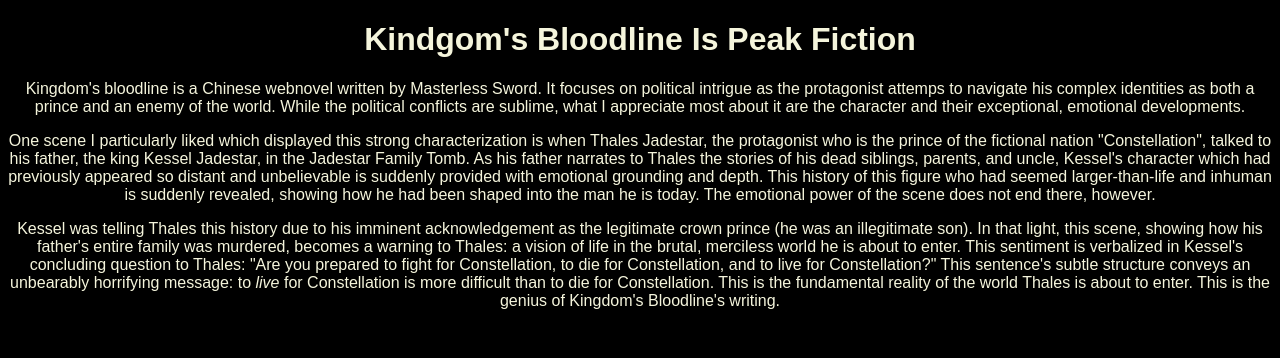
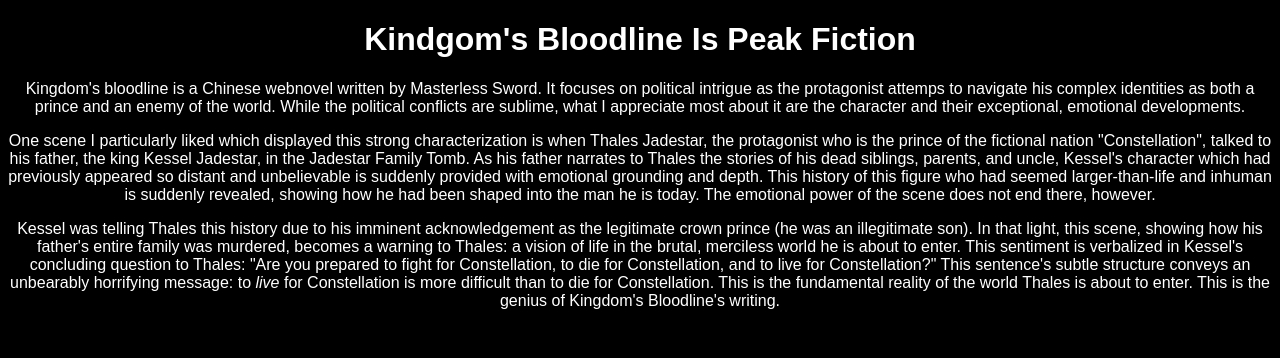
Before and after one commit to MonsterMcEldritch/kbglaze, a plain HTML site: page index.html in a window 1280 px wide. Shown: the top 358 px of the page. Drawn offline with Linux system fonts and the light colour scheme.

Commit message:
Test to get site deployed

```diff
--- a/style.css
+++ b/style.css
@@ -1,6 +1,6 @@
 body {
     background-color: black;
-    color:beige;
+    color:rgb(255, 255, 255);
     text-align: center;
 }
 
```
